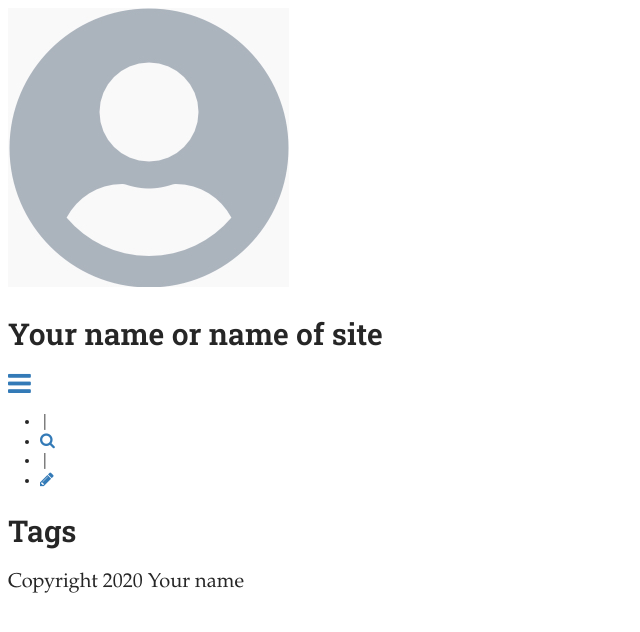
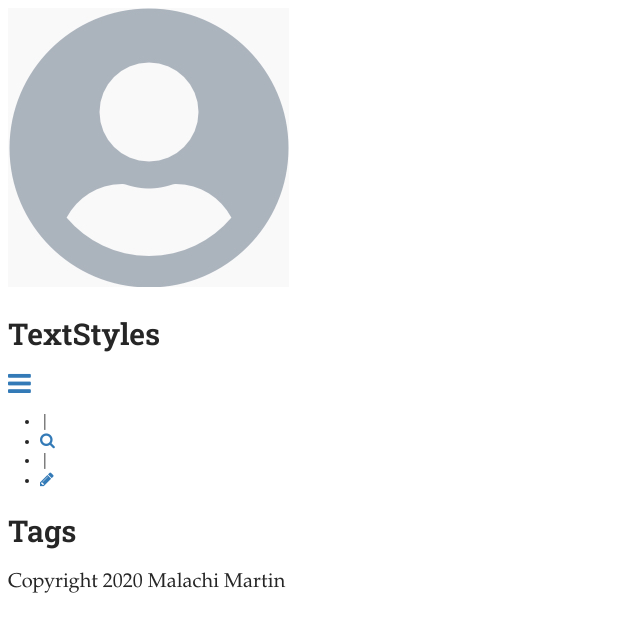
Before and after one commit to Afro1999/Typography, a Jekyll site: the page built from pages/tags.md, in a window 1280 px wide. Shown: the top 632 px of the page, without its empty margins (0-640 px from the left). Built offline with Jekyll 4.4.1, drawn with Linux system fonts in a browser that asks for light colours; some web fonts are replaced.

Commit message:
Update Settings “general”

```diff
--- a/_data/settings.yml
+++ b/_data/settings.yml
@@ -1,11 +1,11 @@
-title: Your name or name of site
-description: A website with a blog
-header_text: My Dream Blog
-footer_text: Copyright 2020 Your name
-header_feature_image: ../uploads/pages.jpg
-bannerheight: "20vmax"
-gridlayout: false
+title: TextStyles
+description: ""
+header_text: Typography Blog
+footer_text: Copyright 2020 Malachi Martin
+header_feature_image: ""
+bannerheight: 20vmax
 logo: /uploads/logo.jpg
 favicon: /uploads/favicon.ico
+gridlayout: false
+fixednavbar: false
 upzoom: true
-fixednavbar: false
```
